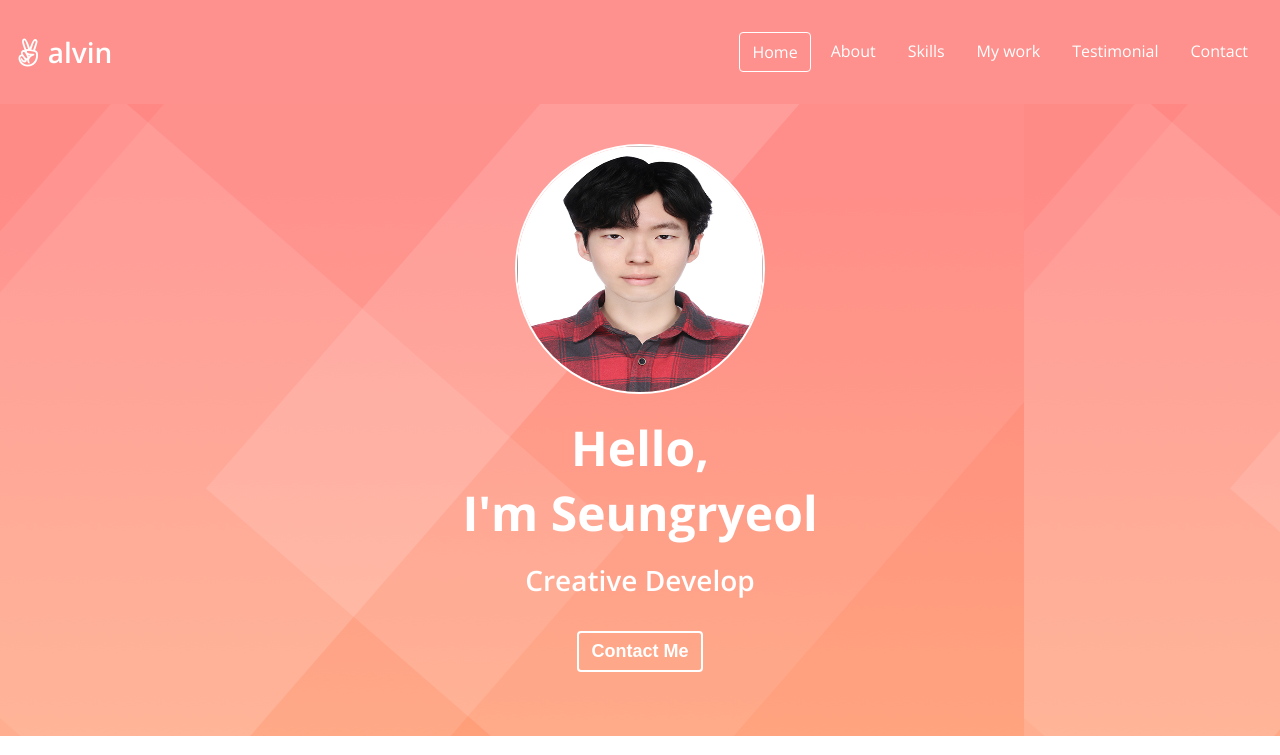
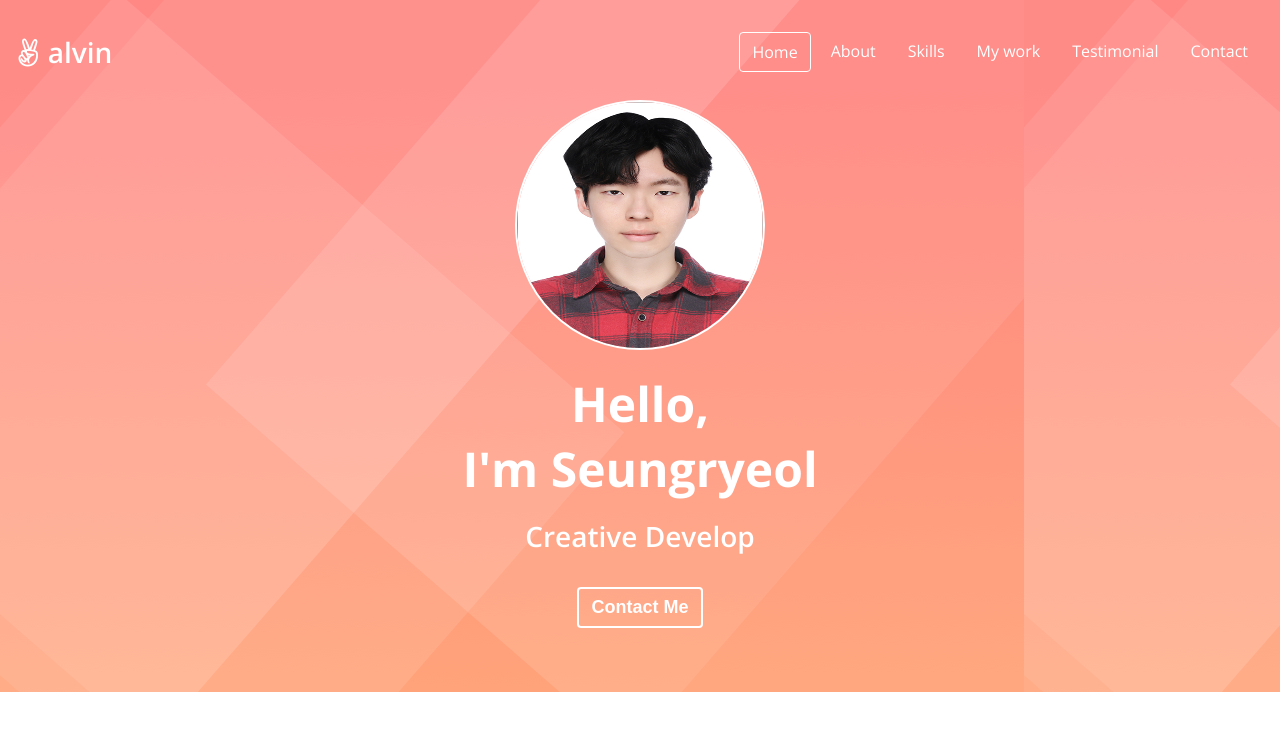
Before and after one commit to kimsr96/portfolio, a plain HTML site: page index.html in a window 1280 px wide. Shown: the top 755 px of the page. Drawn offline with nearby package versions, Linux system fonts and the light colour scheme.

Commit message:
JS_Navbar

```diff
--- a/main.js
+++ b/main.js
@@ -0,0 +1,14 @@
+'use strict'
+
+const navbar = document.querySelector('#navbar');
+const navbarHeight = navbar.getBoundingClientRect().height;
+
+document.addEventListener('scroll', () => {
+    console.log(window.scrollY);
+    console.log(`navbarHeight: ${navbarHeight}`);
+    if(window.scrollY > navbarHeight) {
+        navbar.classList.add('navbar--dark');
+    } else{
+        navbar.classList.remove('navbar--dark')
+    }
+});
--- a/style.css
+++ b/style.css
@@ -100,12 +100,20 @@
 
   /* Navbar */
   #navbar {
+    position: fixed;
+    width:100%;
     display: flex;
     justify-content: space-between;
-    background-color: var(--color-pink);
+    background-color:transparent;
     align-items: center;
     color: var(--color-white);
     padding: 16px;
+    transition: all var(--animation-duration) ease-in-out;
+   }
+
+  #navbar.navbar--dark {
+    background-color: var(--color-pink);
+    padding:8px;
   }
 
   .navbar__menu{
@@ -146,6 +154,7 @@
   #home{
     background: url('img/home-background.png'); center/cover no-repeat;
     padding:40px;
+    padding-top: 100px;
     text-align: center;
   }
 
```
